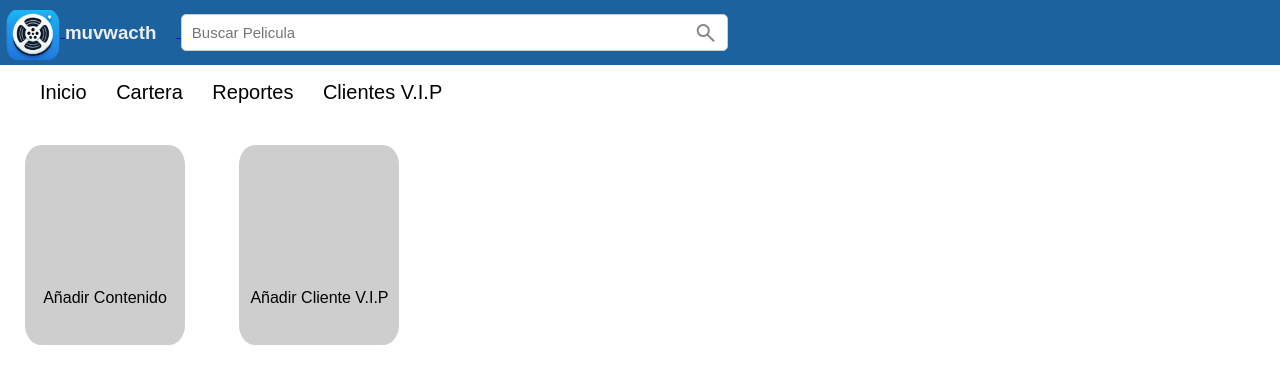
After one commit to Manu77st/Muvwatch, a PHP site: page /src/lobby_admin.html in a window 1280 px wide. The commit adds this page. Shown: the top 384 px of the page. Run offline with PHP 8.4, Linux system fonts and the light colour scheme.

Commit message:
Modulo admin version 1

```diff
--- /dev/null
+++ b/src/lobby_admin.html
@@ -0,0 +1,44 @@
+<!DOCTYPE html>
+<html lang="es">
+
+<head>
+    <meta charset="UTF-8">
+    <meta name="viewport" content="width=device-width, initial-scale=1.0">
+    <title>Lobby Admin</title>
+    <link rel="stylesheet" href="../styles/styles.css">
+    <link rel="stylesheet" href="https://fonts.googleapis.com/css2?family=Material+Symbols+Outlined:opsz,wght,FILL,GRAD@48,400,0,0&icon_names=search" />
+</head>
+
+<body>
+    <header>
+        <nav class="navbar">
+            <div class="container-navbar">
+                <a href="#"><img id="logo-nav" src="../images/Logo_icono.png" alt="Logo_muvwacth">
+                <h3 id="nombre">muvwacth</h3>
+                </a>
+                <div class="container-search">
+                    <input type="text" placeholder="Buscar Pelicula">
+                    <span class="material-symbols-outlined">search</span>
+                </div>
+            </div>
+        </nav>
+        <nav class="nav-move">
+            <ul class="lista-move">
+                <li class="contenido-lista-move">Inicio</li>
+                <li class="contenido-lista-move">Cartera</li>
+                <li class="contenido-lista-move">Reportes</li>
+                <li class="contenido-lista-move">Clientes V.I.P</li>
+            </ul>
+        </nav>
+    </header>
+
+    <div class="tarjeta">
+        <p class="text">Añadir Contenido</p>
+    </div>
+
+    <div class="tarjeta">
+        <p class="text">Añadir Cliente V.I.P</p>
+    </div>
+</body>
+
+</html>
--- a/styles/styles.css
+++ b/styles/styles.css
@@ -154,3 +154,85 @@ body {
 .label-registrar:hover {
   text-decoration: underline;
 }
+
+/*Style navbar*/
+.navbar{
+  background: #1B629E;
+}
+
+#logo-nav,
+.navbar input,
+.container-search, #nombre {
+  display: inline-block;
+  vertical-align: middle;
+}
+
+#nombre{
+  margin-right: 20px;
+  color: #eee;
+}
+
+#logo-nav {
+  height: 50px;
+  margin: 10px 0 5px 5px;
+}
+
+/* El contenedor del input */
+.container-search {
+  position: relative;
+}
+
+/* El input */
+.navbar input {
+  height: 35px;
+  width: 500px;
+  border-radius: 5px;
+  border: 1px solid #ccc;
+  padding: 0 35px 0 10px;
+  font-size: 15px;
+}
+
+/* El ícono dentro del input */
+.material-symbols-outlined {
+  position: absolute;
+  right: 10px;
+  top: 50%;
+  transform: translateY(-50%);
+  cursor: pointer;
+  color: #555;
+  font-size: 22px;
+  opacity: 0.7;
+}
+
+.material-symbols-outlined:hover {
+  opacity: 1;
+}
+
+/*Style nav-move*/
+.nav-move, .lista-move,
+.contenido-lista-move{
+  display: inline-block;
+  vertical-align: middle;
+}
+
+.contenido-lista-move{
+  margin-right: 25px;
+  font-size: 20px;
+  font-family: sans-serif;
+}
+
+.tarjeta{
+  display: inline-block;
+  align-items: center;
+  background: #cecece;
+  height: 200px;
+  width: 160px;
+  border-radius: 10%;
+  margin: 25px;
+}
+
+.text{
+  display: flex;
+  justify-content: center;
+  margin-top: 90%;
+}
```
Also changed, not shown: src/login.html (+9 -4 lines), images/Logo_icono.png (added).
